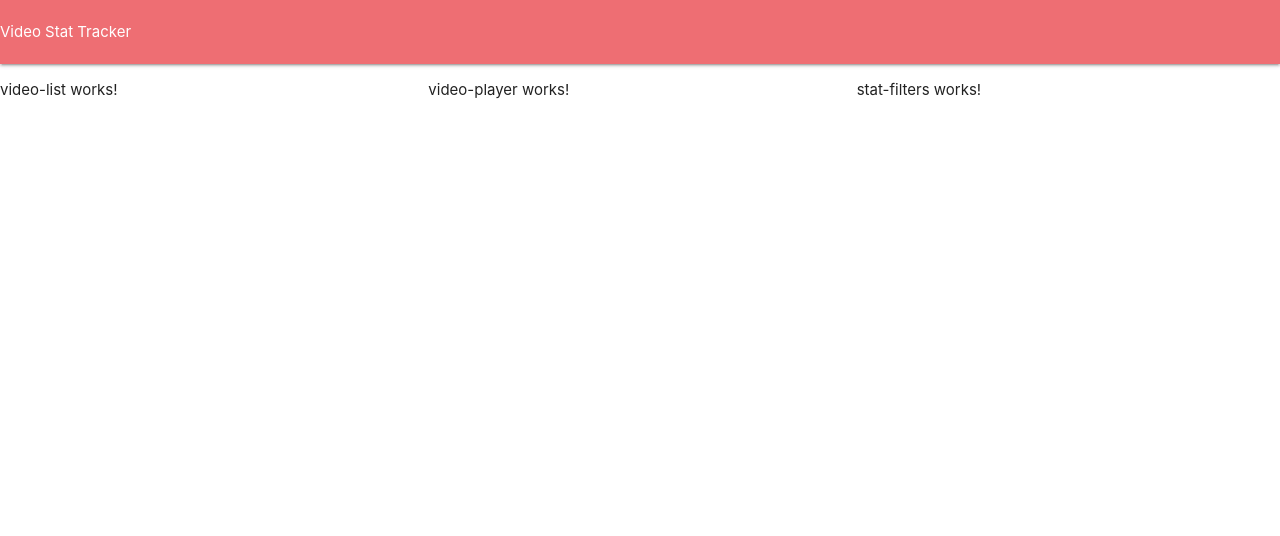
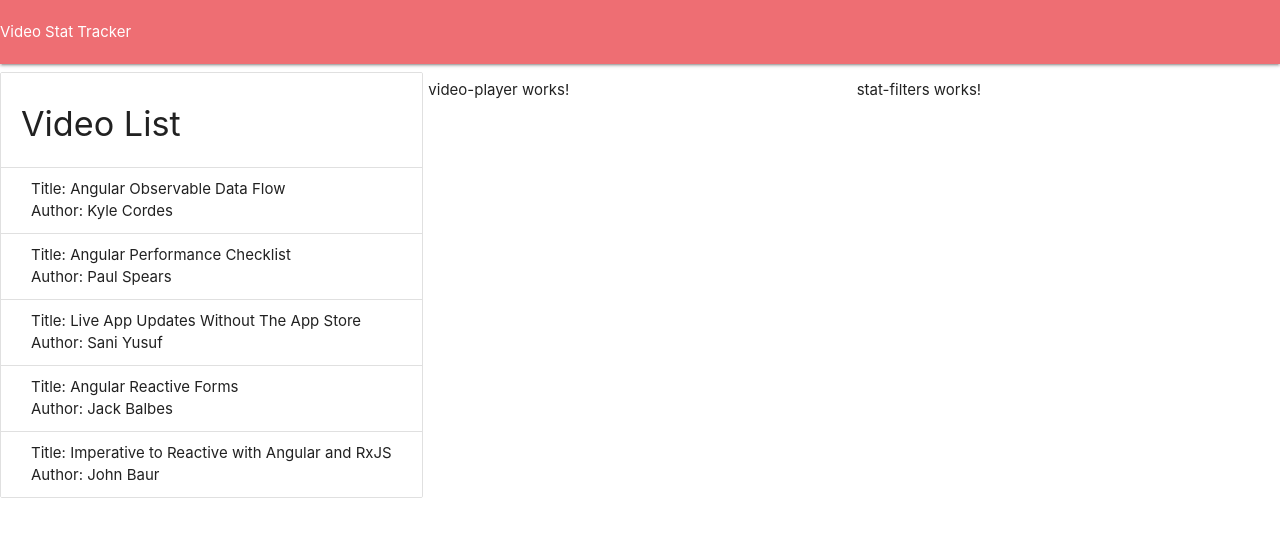
Before and after one commit to jpasaol/workshop-app, an Angular app: page /dashboard in a window 1280 px wide. Shown: the top 536 px of the page. Built offline with nearby package versions, Linux system fonts and the light colour scheme.

Commit message:
Transfered video's data from video-list component to video-dashboard

```diff
--- a/src/app/dashboard/video-dashboard/video-dashboard.component.html
+++ b/src/app/dashboard/video-dashboard/video-dashboard.component.html
@@ -1,9 +1,3 @@
-<div class="">
-  <app-video-list></app-video-list>
-</div>
-<div class="">
-  <app-video-player></app-video-player>
-</div>
-<div class="">
-  <app-stat-filters></app-stat-filters>
-</div>
+<app-video-list [videoList]="dashboardVideos"></app-video-list>
+<app-video-player></app-video-player>
+<app-stat-filters></app-stat-filters>
--- a/src/app/dashboard/video-dashboard/video-dashboard.component.ts
+++ b/src/app/dashboard/video-dashboard/video-dashboard.component.ts
@@ -1,4 +1,6 @@
 import { Component, OnInit } from '@angular/core';
+
+import { Video } from '../../types';
 
 @Component({
   selector: 'app-video-dashboard',
@@ -6,6 +8,7 @@ import { Component, OnInit } from '@angular/core';
   styleUrls: ['./video-dashboard.component.less']
 })
 export class VideoDashboardComponent implements OnInit {
+  dashboardVideos: Video[] = videos;
 
   constructor() { }
 
@@ -13,3 +16,191 @@ export class VideoDashboardComponent implements OnInit {
   }
 
 }
+
+const videos = [
+  {
+    "title": "Angular Observable Data Flow",
+    "author": "Kyle Cordes",
+    "id": "JPuqluYYa-o",
+    "viewDetails": [
+      {
+        "age": 17,
+        "region": "North America",
+        "date": "2016-03-23"
+      },
+      {
+        "age": 27,
+        "region": "North America",
+        "date": "2016-03-23"
+      },
+      {
+        "age": 37,
+        "region": "North America",
+        "date": "2016-03-23"
+      },
+      {
+        "age": 47,
+        "region": "Europe",
+        "date": "2016-03-24"
+      },
+      {
+        "age": 37,
+        "region": "North America",
+        "date": "2016-03-24"
+      },
+      {
+        "age": 17,
+        "region": "North America",
+        "date": "2016-03-25"
+      }
+    ]
+  },
+  {
+    "title": "Angular Performance Checklist",
+    "author": "Paul Spears",
+    "id": "cxqRijt9LbQ",
+    "viewDetails": [
+      {
+        "age": 36,
+        "region": "North America",
+        "date": "2016-06-23"
+      },
+      {
+        "age": 30,
+        "region": "North America",
+        "date": "2016-06-23"
+      },
+      {
+        "age": 54,
+        "region": "North America",
+        "date": "2016-07-23"
+      },
+      {
+        "age": 43,
+        "region": "Europe",
+        "date": "2016-0-24"
+      },
+      {
+        "age": 32,
+        "region": "North America",
+        "date": "2016-08-24"
+      },
+      {
+        "age": 32,
+        "region": "North America",
+        "date": "2016-08-25"
+      }
+    ]
+  },
+  {
+    "title": "Live App Updates Without The App Store",
+    "author": "Sani Yusuf",
+    "id": "s10wrXA-a7Y",
+    "viewDetails": [
+      {
+        "age": 17,
+        "region": "North America",
+        "date": "2016-03-23"
+      },
+      {
+        "age": 27,
+        "region": "North America",
+        "date": "2016-03-23"
+      },
+      {
+        "age": 37,
+        "region": "North America",
+        "date": "2016-03-23"
+      },
+      {
+        "age": 47,
+        "region": "Europe",
+        "date": "2016-03-24"
+      },
+      {
+        "age": 37,
+        "region": "North America",
+        "date": "2016-03-24"
+      },
+      {
+        "age": 17,
+        "region": "North America",
+        "date": "2016-03-25"
+      }
+    ]
+  },
+  {
+    "title": "Angular Reactive Forms",
+    "author": "Jack Balbes",
+    "id": "A_Rq6ZsoXpI",
+    "viewDetails": [
+      {
+        "age": 36,
+        "region": "North America",
+        "date": "2016-06-23"
+      },
+      {
+        "age": 30,
+        "region": "North America",
+        "date": "2016-06-23"
+      },
+      {
+        "age": 54,
+        "region": "North America",
+        "date": "2016-07-23"
+      },
+      {
+        "age": 43,
+        "region": "Europe",
+        "date": "2016-0-24"
+      },
+      {
+        "age": 32,
+        "region": "North America",
+        "date": "2016-08-24"
+      },
+      {
+        "age": 32,
+        "region": "North America",
+        "date": "2016-08-25"
+      }
+    ]
+  },
+  {
+    "title": "Imperative to Reactive with Angular and RxJS",
+    "author": "John Baur",
+    "id": "VJOPsjlbhdg",
+    "viewDetails": [
+      {
+        "age": 17,
+        "region": "North America",
+        "date": "2016-03-23"
+      },
+      {
+        "age": 27,
+        "region": "North America",
+        "date": "2016-03-23"
+      },
+      {
+        "age": 37,
+        "region": "North America",
+        "date": "2016-03-23"
+      },
+      {
+        "age": 47,
+        "region": "Europe",
+        "date": "2016-03-24"
+      },
+      {
+        "age": 37,
+        "region": "North America",
+        "date": "2016-03-24"
+      },
+      {
+        "age": 17,
+        "region": "North America",
+        "date": "2016-03-25"
+      }
+    ]
+  }
+]
--- a/src/app/dashboard/video-list/video-list.component.html
+++ b/src/app/dashboard/video-list/video-list.component.html
@@ -1 +1,13 @@
-<p>video-list works!</p>
+<ul class="collection with-header">
+  <li class="collection-header"><h4>Video List</h4></li>
+  <ng-container *ngFor="let video of videoList">
+    <li
+      class="collection-item"
+      (click)="selectVideoItem(video)"
+      [class.highlighted]="selectedVideo?.id === video.id"
+    >
+      <div>Title: {{video.title}}</div>
+      <div>Author: {{video.author}}</div>
+    </li>
+  </ng-container>
+</ul>
--- a/src/app/dashboard/video-list/video-list.component.less
+++ b/src/app/dashboard/video-list/video-list.component.less
@@ -0,0 +1,7 @@
+.collection-item {
+  cursor: pointer;
+}
+
+.highlighted {
+  background-color: #46f2e3;
+}
--- a/src/app/dashboard/video-list/video-list.component.ts
+++ b/src/app/dashboard/video-list/video-list.component.ts
@@ -1,4 +1,6 @@
-import { Component, OnInit } from '@angular/core';
+import { Component, Input, OnInit } from '@angular/core';
+
+import { Video } from '../../types';
 
 @Component({
   selector: 'app-video-list',
@@ -7,9 +9,15 @@ import { Component, OnInit } from '@angular/core';
 })
 export class VideoListComponent implements OnInit {
 
+  selectedVideo: Video | undefined;
+  @Input() videoList: Video[] | undefined;
+
   constructor() { }
 
   ngOnInit(): void {
   }
 
+  selectVideoItem(video: Video) {
+    this.selectedVideo = video;
+  }
 }
--- /dev/null
+++ b/src/app/types.ts
@@ -0,0 +1,12 @@
+export interface Video {
+  title: string;
+  author: string;
+  id: string;
+  viewDetails: ViewDetail[]
+}
+
+export interface ViewDetail {
+  age: number;
+  region: string;
+  date: string;
+}
```
